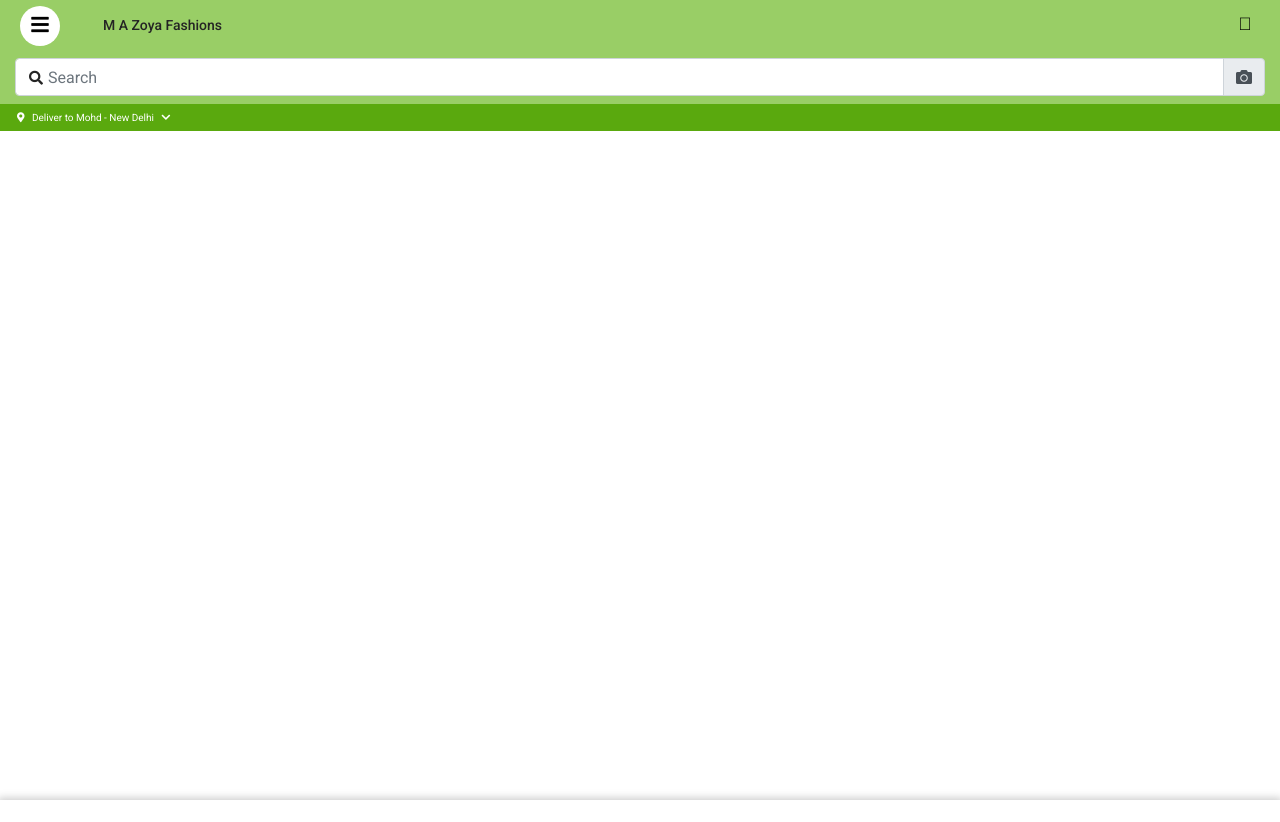
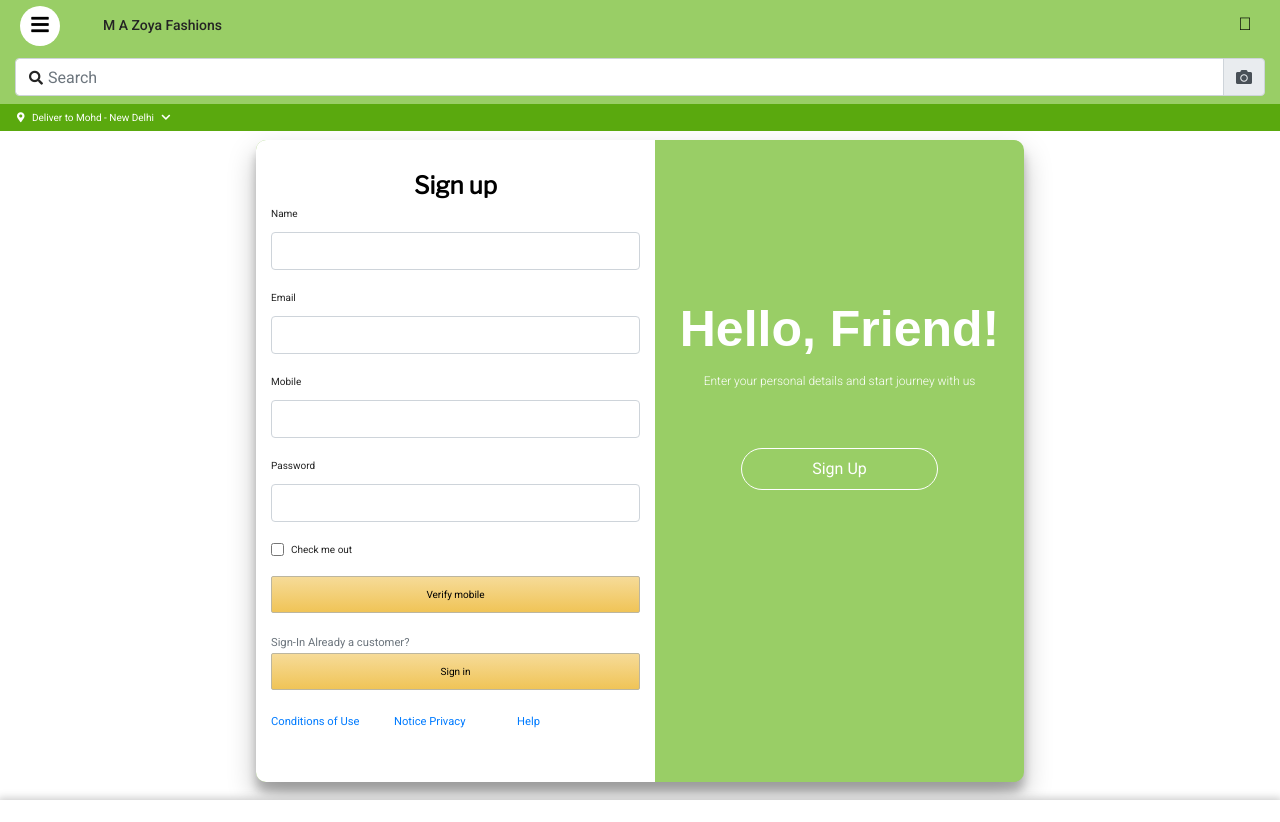
Before and after one commit to mazoyafashions/zoya-app, an Angular app: page /login in a window 1280 px wide. Before the commit this address led to /. Before the commit the page ends 800 px from the top, so only its background shows below. Built offline with nearby package versions, Linux system fonts and the light colour scheme; some icons are missing.

Commit message:
Login Updats

```diff
--- a/src/app/app.module.ts
+++ b/src/app/app.module.ts
@@ -39,6 +39,7 @@ import { BrowserAnimationsModule } from '@angular/platform-browser/animations';
 import { ModalContentComponent } from './modal-content/modal-content.component';
 import { GoogleMapComponent } from './google-map/google-map.component';
 import { ConstantAreaComponent } from './constant-area/constant-area.component';
+import { LoginComponent } from './login/login.component';
 // import { ProductsModule} from './products/products.module';
 
 
@@ -50,7 +51,8 @@ import { ConstantAreaComponent } from './constant-area/constant-area.component';
     HomeComponent,
     ModalContentComponent,
     GoogleMapComponent,
-    ConstantAreaComponent
+    ConstantAreaComponent,
+    LoginComponent
 
   ],
   imports: [
--- /dev/null
+++ b/src/app/login/login.component.html
@@ -0,0 +1,109 @@
+<!-- <div class="header">
+    <img src="assets/images/slider/slider1.jpg" width="100%">
+</div> -->
+
+<div class="login">
+    <div class="row">
+        <div class="col-md-12">
+            <div class="login-inner">
+                <div class="sign-in" style="display: none;" >
+                    <form action="#">
+                        <h1>Sign in</h1>
+                        <div class="social-container">
+                            <a href="#" class="social"><i class="fab fa-facebook-f"></i></a>
+                            <a href="#" class="social"><i class="fab fa-google-plus-g"></i></a>
+                            <a href="#" class="social"><i class="fab fa-linkedin-in"></i></a>
+                        </div>
+
+                        <div class="form-group">
+                            <label for="exampleInputEmail1">Email address</label>
+                            <input type="email" class="form-control" id="exampleInputEmail1"
+                                aria-describedby="emailHelp">
+                            <small id="emailHelp" class="form-text text-muted">We'll never share your email with anyone
+                                else.</small>
+                        </div>
+                        <div class="form-group">
+                            <label for="exampleInputPassword1">Password</label>
+                            <input type="password" class="form-control" id="exampleInputPassword1">
+                        </div>
+                        <div class="form-group form-check">
+                            <input type="checkbox" class="form-check-input" id="exampleCheck1">
+                            <label class="form-check-label" for="exampleCheck1">Check me out</label>
+                        </div>
+                        <button type="submit" class="add-to-cart p-t-5 p-b-5">Sign in</button>
+                    </form>
+
+                    <div class="d-flex m-t-20">
+                        <div class="flex-1">
+                            <small id="emailHelp" class="text-primary">Conditions of Use</small>
+                        </div>
+                        <div class="flex-1">
+                            <small id="emailHelp" class="text-primary">Notice Privacy</small>
+                        </div>
+                        <div class="flex-1">
+                            <small id="emailHelp" class="text-primary">Help</small>
+                        </div>
+                    </div>
+                </div>
+
+
+                <div class="sign-up" >
+                    <form action="#">
+                        <h1>Sign up</h1>
+                        <!-- <div class="social-container">
+                            <a href="#" class="social"><i class="fab fa-facebook-f"></i></a>
+                            <a href="#" class="social"><i class="fab fa-google-plus-g"></i></a>
+                            <a href="#" class="social"><i class="fab fa-linkedin-in"></i></a>
+                        </div> -->
+
+                        <div class="form-group">
+                            <label >Name</label>
+                            <input type="Name" class="form-control" name="username">
+                        </div>
+                        <div class="form-group">
+                            <label>Email</label>
+                            <input type="email" class="form-control"  name="Email">
+                        </div>
+                        <div class="form-group">
+                            <label>Mobile</label>
+                            <input type="number" class="form-control"  name="number">
+                        </div>
+                        <div class="form-group">
+                            <label>Password</label>
+                            <input type="password" class="form-control"  name="password">
+                        </div>
+                        <div class="form-group form-check">
+                            <input type="checkbox" class="form-check-input" id="exampleCheck1">
+                            <label class="form-check-label" for="exampleCheck1">Check me out</label>
+                        </div>
+                        <button type="submit" class="add-to-cart p-t-5 p-b-5">Verify mobile</button>
+
+
+                        <small id="emailHelp" class="form-text text-muted m-t-20">Sign-In Already a customer?</small>
+                        <button type="submit" class="add-to-cart p-t-5 p-b-5">Sign in</button>
+                    </form>
+                    <div class="d-flex m-t-20">
+                        <div class="flex-1">
+                            <small id="emailHelp" class="text-primary">Conditions of Use</small>
+                        </div>
+                        <div class="flex-1">
+                            <small id="emailHelp" class="text-primary">Notice Privacy</small>
+                        </div>
+                        <div class="flex-1">
+                            <small id="emailHelp" class="text-primary">Help</small>
+                        </div>
+                    </div>
+                </div>
+
+                <div class="login-destop">
+                    <h2>Hello, Friend!</h2>
+                    <p>Enter your personal details and start journey with us</p>
+
+                    <div class="sign-btn">
+                        <button>Sign Up</button>
+                    </div>
+                </div>
+            </div>
+        </div>
+    </div>
+</div>
--- /dev/null
+++ b/src/app/login/login.component.scss
@@ -0,0 +1,114 @@
+@import "/src/assets/scss/import";
+
+.login {
+    position: relative;
+
+    .login-inner {
+        background: $secondary;
+        border-radius: 10px;
+        box-shadow: 0 14px 28px rgb(0 0 0 / 25%), 0 10px 10px rgb(0 0 0 / 22%);
+        position: relative;
+        width: 768px;
+        max-width: 100%;
+        min-height: 480px;
+        margin: 0 auto;
+        display: flex;
+        margin-top: 10px;
+
+        .sign-up,
+        .sign-in {
+            background-color: #fff;
+            flex: 1;
+            min-height: 480px;
+            padding: 0 15px 50px 15px;
+            border-radius: 10px 0 0 10px;
+
+            h1 {
+                text-align: center;
+                margin: $base-size * 15;
+                font-weight: bolder;
+            }
+            .social-container {
+                margin: 20px 0;
+                text-align: center;
+            }
+
+            .social-container a {
+                border: 1px solid #dddddd;
+                border-radius: 50%;
+                display: inline-flex;
+                justify-content: center;
+                align-items: center;
+                margin: 0 5px;
+                height: 40px;
+                width: 40px;
+                i {
+                    color: $black;
+                }
+            }
+            .mat-form-field {
+                display: block !important;
+                width: 90%;
+                margin: 0 auto;
+            }
+        }
+
+        .sign-in {
+        }
+
+        .login-destop {
+            flex: 1;
+            min-height: 480px;
+            border-radius: 10px;
+
+            h2 {
+                text-align: center;
+                padding-top: $base-size * 80;
+                color: $white;
+                font-family: Arial, Helvetica, sans-serif;
+                font-size: $base-size * 25 !important;
+                font-weight: bolder;
+                line-height: normal;
+            }
+
+            p {
+                text-align: center;
+                font-size: $base-size * 6 !important;
+                color: $white;
+                font-weight: 300;
+                line-height: normal;
+                padding-top: $base-size*8;
+            }
+            .sign-btn {
+                text-align: center;
+                margin-top: $base-size*30;
+                button {
+                    border: 1px solid $white;
+                    padding: $base-size*5 $base-size*35;
+                    border-radius: $base-size*12.5;
+                    color: $white;
+                    font-size: $base-size*8;
+
+                    &:hover {
+                        border: 1px solid $black;
+                        color: $black;
+                    }
+                }
+            }
+        }
+    }
+}
+
+/*/////////////////////////////////
+  Responsive  MEDIAQUERIES CSS
+/////////////////////////////////*/
+// Extra small devices (portrait phones, less than 576px)
+@media (min-width: 297px) and (max-width: 768.98px) {
+    .login-inner {
+        box-shadow: none !important;
+    }
+
+    .login-destop {
+        display: none;
+    }
+}
--- a/src/styles.scss
+++ b/src/styles.scss
@@ -208,6 +208,13 @@ button {
 	cursor: pointer;
 }
 
+button:focus {
+	outline: 0;
+}
+.focus-visible-only:focus-visible {
+	outline: 0;
+}
+
 /*-------------------------------------------------------------------------------------------*/
 /* Headding Tag
 /*-------------------------------------------------------------------------------------------*/
@@ -218,6 +225,9 @@ h1 {
 	color: $black;
 	font-weight: $font-weight-semi-bold;
 	margin-bottom: 0 !important;
+}
+.mat-h1, .mat-headline, .mat-typography h1 {
+	font-family: "Libre Franklin", sans-serif!important;
 }
 
 h2 {
@@ -238,7 +248,7 @@ h4 {
 	// (1rem = 16px)
 	font-size: $h4 !important;
 	margin-bottom: 0 !important;
-	$font-weight-semi-bold:700;
+	$font-weight-semi-bold: 700;
 }
 
 h5 {
@@ -326,6 +336,13 @@ p {
 	border-bottom: none;
 }
 
+label {
+	font-size: $base-size*5;
+}
+button {
+	cursor: pointer;
+}
+
 /*///////////////////////////////////
 	Add To Card Btn
 ///////////////////////////////////*/
@@ -378,7 +395,7 @@ p {
 
 /*///////////////////////////////////////////////////
 				 Right Side Bar
-/*///////////////////////////////////////////////////
+/*/ //////////////////////////////////////////////////
 .right-side-section {
 	display: flex;
 
@@ -396,14 +413,12 @@ p {
 	transition: left 300ms cubic-bezier(0.17, 0.04, 0.03, 0.94);
 }
 
-
-
 /*///////////////////////////////////////////////////
 				 Mat field
-/*///////////////////////////////////////////////////
+/*/ //////////////////////////////////////////////////
 
 .mat-drawer-transition .mat-drawer-backdrop {
-	position:fixed!important;
+	position: fixed !important;
 }
 .mat-drawer-container {
 	background: transparent;
@@ -415,19 +430,18 @@ p {
 	color: $black;
 }
 
-
 /*///////////////////////////////////////////////////
 				 Review 5 Star
-/*///////////////////////////////////////////////////
+/*/ //////////////////////////////////////////////////
 .star {
 	i {
-		font-size: $base-size*7;
+		font-size: $base-size * 7;
 		color: $star-col-active;
-		padding: 0 $base-size*1;
+		padding: 0 $base-size * 1;
 	}
-	span{
-		font-size: $base-size*5;
-		padding-left: $base-size*5;
+	span {
+		font-size: $base-size * 5;
+		padding-left: $base-size * 5;
 	}
 }
 
@@ -772,95 +786,92 @@ p {
 			font-weight: 500;
 		}
 	}
-	.additional-info{
+	.additional-info {
 		h4 {
-			font-size: $base-size * 6!important;
+			font-size: $base-size * 6 !important;
 			font-weight: 500;
 
-			span{
-				padding-left: $base-size*5;
+			span {
+				padding-left: $base-size * 5;
 				font-weight: normal;
 			}
 		}
 	}
 	.customer-reviews {
-
-		.star{
+		.star {
 			i {
 				color: $star-col-active;
-				padding: 0 $base-size*1;
+				padding: 0 $base-size * 1;
 			}
-			span{
-				font-size: $base-size*6;
-				padding-left: $base-size*5;
+			span {
+				font-size: $base-size * 6;
+				padding-left: $base-size * 5;
 			}
 		}
 
-		h4{
-			font-size: $base-size*7!important;
+		h4 {
+			font-size: $base-size * 7 !important;
 			font-weight: 500;
 		}
 	}
 	.review-list {
-
 		i {
 			color: $gray-mid;
-			font-size: $base-size*15;
-			margin-top: $base-size*5;
+			font-size: $base-size * 15;
+			margin-top: $base-size * 5;
 		}
 		.rev-name {
-			padding-left: $base-size*5;
-			font-size: $base-size*6;
+			padding-left: $base-size * 5;
+			font-size: $base-size * 6;
 			position: relative;
 			top: -7px;
 		}
 		.star {
 			i {
-				font-size: $base-size*7;
+				font-size: $base-size * 7;
 				color: $star-col-active;
-				padding: 0 $base-size*1;
+				padding: 0 $base-size * 1;
 			}
-			span{
-				font-size: $base-size*5;
-				padding-left: $base-size*5;
+			span {
+				font-size: $base-size * 5;
+				padding-left: $base-size * 5;
 				color: $danger;
 			}
 		}
 		.review-title {
-			h4{
-				font-size: $base-size*5!important;
+			h4 {
+				font-size: $base-size * 5 !important;
 			}
-			h6{
-				font-size: $base-size*4!important;
+			h6 {
+				font-size: $base-size * 4 !important;
 				color: $gray-dark;
 			}
-			p{
-				font-size: $base-size*5;
+			p {
+				font-size: $base-size * 5;
 			}
 		}
 	}
 
 	.see-all-review {
-
 		z-index: 5;
-		button{
-			font-size: $base-size*6;
+		button {
+			font-size: $base-size * 6;
 		}
 		.global-rat {
-			span{
-				font-size: $base-size*5;
+			span {
+				font-size: $base-size * 5;
 				color: $gray-dark;
 			}
 			.five-star {
 				width: 12%;
-				font-size: $base-size*5;
+				font-size: $base-size * 5;
 			}
 			.bar {
 				width: 80%;
 			}
-			.percentage{
+			.percentage {
 				width: 12%;
-				font-size: $base-size*5;
+				font-size: $base-size * 5;
 				text-align: right;
 			}
 		}
@@ -901,7 +912,7 @@ p {
 		margin-right: -15px !important;
 	}
 	.also-like-list {
-		width: 100%!important;
+		width: 100% !important;
 	}
 }
 // Large devices (desktops, 992px and up)
@@ -912,5 +923,11 @@ p {
 @media (min-width: 1200px) {
 }
 
-html, body { height: 100%; }
-body { margin: 0; font-family: Roboto, "Helvetica Neue", sans-serif; }
+html,
+body {
+	height: 100%;
+}
+body {
+	margin: 0;
+	font-family: Roboto, "Helvetica Neue", sans-serif;
+}
```
Also changed, not shown: src/app/app-routing.module.ts (+7 -1 lines), src/app/login/login.component.ts (added, +15 -0 lines), 1 other file (tests, documents, lock files or other folders). Lines whose indentation alone changed are shown as unchanged.
